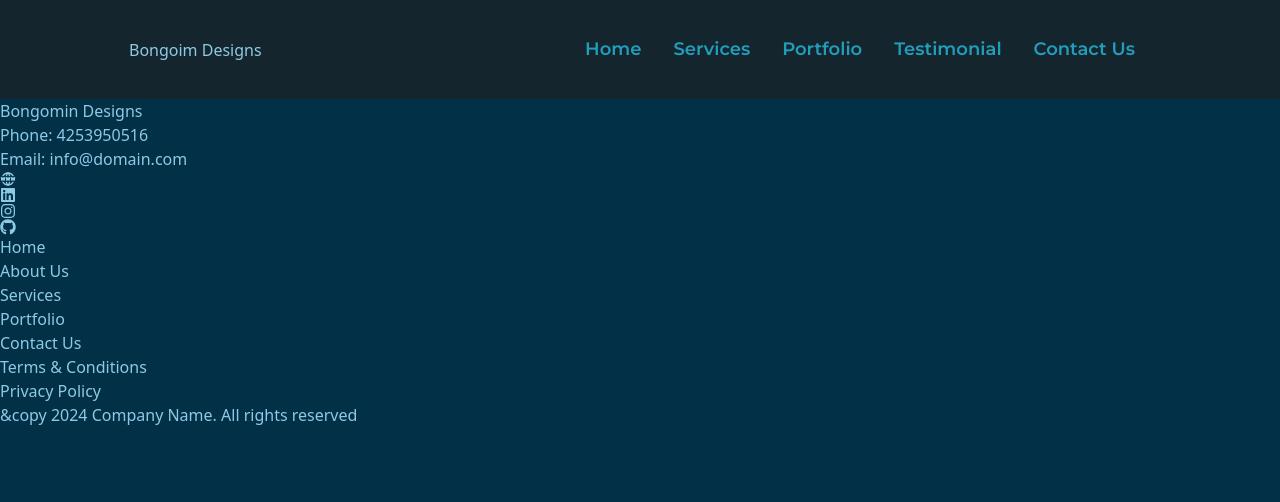
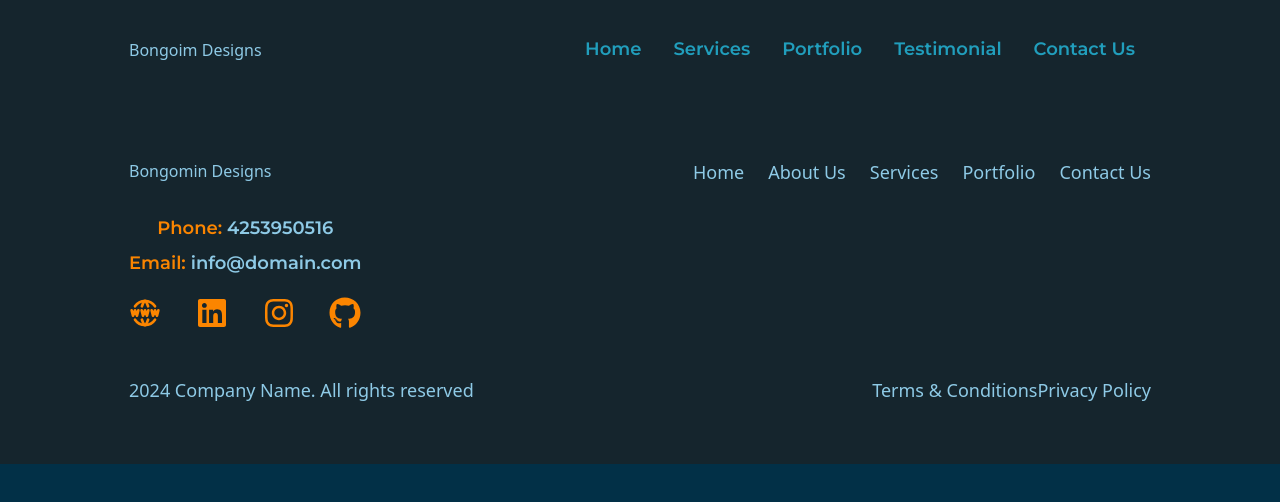
Before and after one commit to bongomin256/bongomin_designs, a React (Vite) app: page / in a window 1280 px wide. Shown: the top 502 px of the page. Built offline with nearby package versions, Linux system fonts and the light colour scheme.

Commit message:
added styles to the footer section

```diff
--- a/src/components/Footer.jsx
+++ b/src/components/Footer.jsx
@@ -3,38 +3,38 @@ import { FaLinkedin, FaInstagram, FaGithub } from "react-icons/fa";
 
 const Footer = () => {
   return (
-    <footer>
+    <footer className="bg-[#15252d] py-[3.75rem] px-[1.5rem] md:px-[2rem] lg:px-[8.063rem]">
       <section>
-        <section>
+        <section className="flex items-center gap-12 flex-col w-full md:flex-row md:justify-between md:items-start ">
           <div>
             <div>
               <p>Bongomin Designs</p>
             </div>
-            <div>
-              <p>
-                <span>Phone:</span> 4253950516
+            <div className="mt-8 text-center font-navFont font-semibold text-base1 ">
+              <p className="mb-2">
+                <span className="text-cta-pri">Phone:</span> 4253950516
               </p>
               <p>
-                <span>Email:</span> info@domain.com
+                <span className="text-cta-pri">Email:</span> info@domain.com
               </p>
             </div>
-            <div>
+            <div className="flex justify-between text-cta-pri mt-5">
               <a href="http://" target="_blank" rel="noopener noreferrer">
-                <TbWorldWww />
+                <TbWorldWww size={32} />
               </a>
               <a href="http://" target="_blank" rel="noopener noreferrer">
-                <FaLinkedin />
+                <FaLinkedin size={32} />
               </a>
               <a href="http://" target="_blank" rel="noopener noreferrer">
-                <FaInstagram />
+                <FaInstagram size={32} />
               </a>
 
               <a href="http://" target="_blank" rel="noopener noreferrer">
-                <FaGithub />
+                <FaGithub size={32} />
               </a>
             </div>
           </div>
-          <ul>
+          <ul className="flex flex-col text-center gap-6 text-base1 md:text-end lg:flex-row">
             <li>Home</li>
             <li>About Us</li>
             <li>Services</li>
@@ -42,8 +42,8 @@ const Footer = () => {
             <li>Contact Us</li>
           </ul>
         </section>
-        <section>
-          <div>
+        <section className="flex flex-col text-center gap-8 text-base1 font-thin mt-12 lg:flex-row-reverse justify-between lg:text-left">
+          <div className="flex justify-between">
             <a href="http://" target="_blank" rel="noopener noreferrer">
               <p>Terms & Conditions</p>
             </a>
@@ -51,7 +51,7 @@ const Footer = () => {
               <p>Privacy Policy</p>
             </a>
           </div>
-          <p>&copy 2024 Company Name. All rights reserved</p>
+          <p>2024 Company Name. All rights reserved</p>
         </section>
       </section>
     </footer>
```
